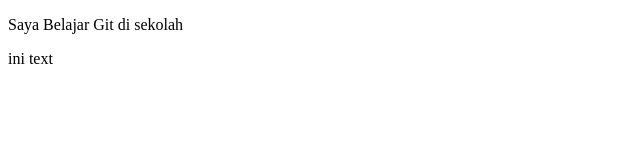
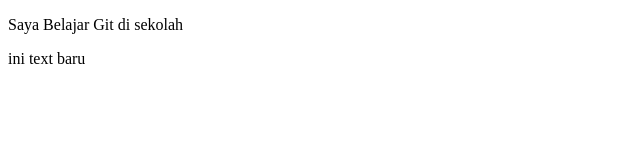
Before and after one commit to petelpop/ProjectLatihan, a plain HTML site: page index.html in a window 1280 px wide. Shown: the full height of the page, 0-640 px from the left. Drawn offline with Linux system fonts and the light colour scheme.

Commit message:
add text

```diff
--- a/index.html
+++ b/index.html
@@ -12,6 +12,6 @@
     Saya Belajar Git di sekolah
  </p>
 
-    <p> ini text </p>
+    <p> ini text baru </p>
 </body>
 </html>
```
